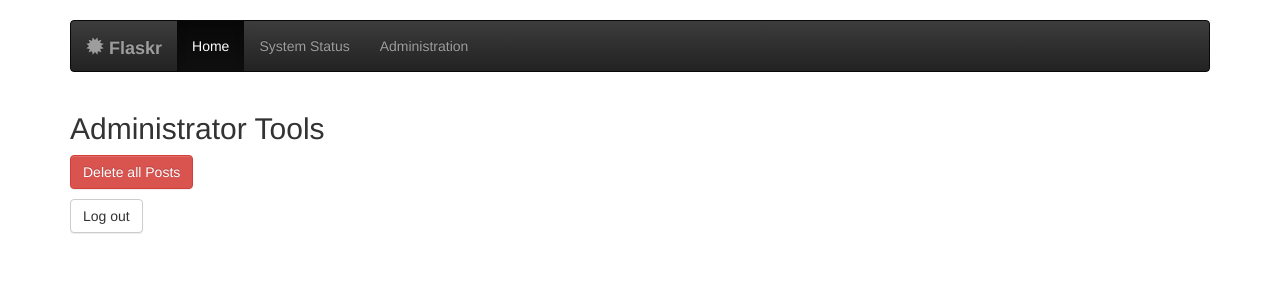
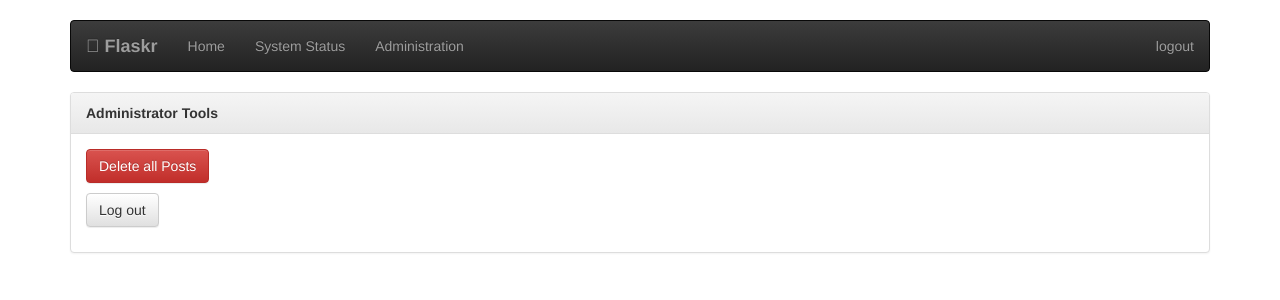
Before and after one commit to punitsoni/flaskr, a Flask app: page /admin in a window 1280 px wide. Shown: the top 300 px of the page. Run offline with Flask 2, Linux system fonts and the light colour scheme; the visitor is signed in with stand-in values (Sample User, id 1); some libraries are stand-ins or nearby versions.

Commit message:
style and functional updates

```diff
--- a/app/__init__.py
+++ b/app/__init__.py
@@ -3,20 +3,17 @@ from flask import Flask, request, session, g, redirect, url_for, \
 abort, render_template, flash
 from contextlib import closing
 import platform
-
+from datetime import timedelta
 # import default config module
 import flaskr_config
 
-app = Flask(__name__)
-app.config.from_object(flaskr_config)
-app.config.from_envvar('FLASKR_CONFIG', silent=True)
-
-sys_info = {}
-sys_info['system'] = platform.system()
-sys_info['processor'] = platform.processor()
-sys_info['architecture'] = platform.architecture()
-
-from app import views
+def get_sys_info():
+    sys_info = {}
+    sys_info['system'] = ('Operating System', platform.system())
+    sys_info['processor'] = ('Microprocessor', platform.processor())
+    sys_info['architecture'] = ('Architecture', platform.architecture())
+    sys_info['node'] = ('Host name', platform.node())
+    return sys_info
 
 def init_db():
     with closing(connect_db()) as db:
@@ -28,12 +25,23 @@ def init_db():
 def connect_db():
     return sqlite3.connect(app.config['DATABASE'])
 
+
+# module init code
+app = Flask(__name__)
+app.config.from_object(flaskr_config)
+app.config.from_envvar('FLASKR_CONFIG', silent=True)
+sys_info = get_sys_info()
+
 @app.before_request
 def before_request():
     g.db = connect_db()
+    session.permanent = True
+    app.permanent_session_lifetime = timedelta(minutes=1)
 
 @app.teardown_request
 def teardown_request(exception):
     db = getattr(g, 'db', None)
     if db is not None:
         db.close()
+
+from app import views
--- a/app/static/main.js
+++ b/app/static/main.js
@@ -7,8 +7,13 @@ function ajax_del_posts()
 	xmlhttp.onreadystatechange = function()
 	{
         if (xmlhttp.readyState == 4 && xmlhttp.status == 200) {
-            document.getElementById("del_posts_resp").innerHTML
-                = "All posts deleted";
+            /*document.getElementById("del_posts_resp").innerHTML
+                = "All posts deleted";*/
+            document.getElementById("dynamic_msg").innerHTML =
+            "<div class=\"alert alert-success\"> \
+                <button type=\"button\" class=\"close\" \
+                data-dismiss=\"alert\">&times;</button> \
+                <strong>Success!</strong> All posts deleted.</div>";
         }
     }
 }
--- /dev/null
+++ b/app/static/style.css
@@ -0,0 +1,26 @@
+.post{
+    background-color: #f1f1f1;
+    padding:10px 10px;
+    box-shadow: 0px 0px 5px #888888;
+    margin-top: 10px;
+    margin-bottom: 10px;
+}
+
+#close {
+    float:right;
+    display:inline-block;
+    /*padding:2px 5px;*/
+}
+.post-container {
+}
+
+.shadow-pane{
+    background-color: #f1f1f1;
+    padding:10px 20px;
+    box-shadow: 0px 0px 5px #888888;
+    /*margin: 10px 10px;*/
+}
+/* override bootstrap alert style */
+.alert {
+    padding:10px 10px;
+}
--- a/app/templates/admin.html
+++ b/app/templates/admin.html
@@ -24,13 +24,18 @@
     </div>
     <div class="col-sm-6"></div>
     {% else %}
-    <h2> Administrator Tools </h2>
+    <div class="panel panel-default">
+      <div class="panel-heading">
+        <strong> Administrator Tools</strong>
+      </div>
+      <div class="panel-body">
         <p><button type="button" class="btn btn-danger"
          onclick="ajax_del_posts()">Delete all Posts</button>
        </p>
        <p><div id="del_posts_resp"></div></p>
        <p><a href="{{ url_for('logout') }}">
         <button type="button" class="btn btn-default">Log out</button></a></p>
+      </div>
       {% endif %}
     </div>
     {% endblock %}
--- a/app/templates/bs_layout.html
+++ b/app/templates/bs_layout.html
@@ -10,39 +10,40 @@
   <!-- Bootstrap theme -->
   <link href="http://getbootstrap.com/dist/css/bootstrap-theme.min.css"
   rel="stylesheet">
+  <!-- site specific css -->
   <link href="{{ url_for('static', filename='style.css') }}"
-  rel="stylesheet" type="text/css">
+  rel="stylesheet">
 
-  <!-- Latest compiled and minified CSS -->
-  <link rel="stylesheet"
-  href="http://maxcdn.bootstrapcdn.com/bootstrap/3.2.0/css/bootstrap.min.css">
-  <title>Flaskr</title>
   <!-- jQuery (necessary for Bootstrap's JavaScript plugins) -->
   <script src="https://ajax.googleapis.com/ajax/libs/jquery/1.11.1/jquery.min.js">
   </script>
-  <!-- Include all compiled plugins (below), or include individual files as needed -->
   <script src="static/main.js"></script>
 </head>
 <body role="document">
 <br>
 <div class="container">
-  <nav class="navbar navbar-inverse">
-    <div class="container">
-      <div class="navbar-header">
+  <nav class="navbar navbar-inverse" role="navigation">
+  <div class="container-fluid">
+    <div class="navbar-header">
       <strong>
         <a class="navbar-brand" href="{{ url_for('home') }}">
-        <span class="glyphicon glyphicon-certificate"></span>
+        <span class="glyphilcon glyphicon-star"></span>
         Flaskr</a>
-        </strong>
+      </strong>
       </div>
-      <div>
       <ul class="nav navbar-nav">
-        <li class="active"><a href="{{ url_for('home') }}">Home</a></li>
+        <li><a href="{{ url_for('home') }}">Home</a></li>
         <li><a href="{{ url_for('sysinfo') }}">System Status</a></li>
         <li><a href="{{ url_for('admin') }}">Administration</a></li>
       </ul>
-    </div>
-    </div>
+      <ul class="nav navbar-nav navbar-right">
+        {% if session.logged_in %}
+        <li><a href="{{ url_for('logout') }}">logout</a></li>
+        {% else %}
+        <li><a href="{{ url_for('admin') }}">login</a></li>
+        {% endif %}
+      </ul>
+      </div>
   </nav>
   </div>
   <div class="container">
@@ -51,6 +52,7 @@
     <span class="glyphicon glyphicon-thumbs-up"></span>
     </div>
     {% endfor %}
+    <div id="dynamic_msg"></div>
   </div>
   {% block body %}{% endblock %}
 </body>
--- a/app/views.py
+++ b/app/views.py
@@ -59,7 +59,6 @@ def add_post():
 
 @app.route('/sysinfo')
 def sysinfo():
-    print sys_info['system']
     return render_template('sysinfo.html', sys_info=sys_info)
 
 @app.route('/admin', methods=['GET', 'POST'])
```
Also changed, not shown: app/templates/home.html (+18 -18 lines), app/templates/sysinfo.html (+5 -5 lines). Lines whose indentation alone changed are shown as unchanged.
